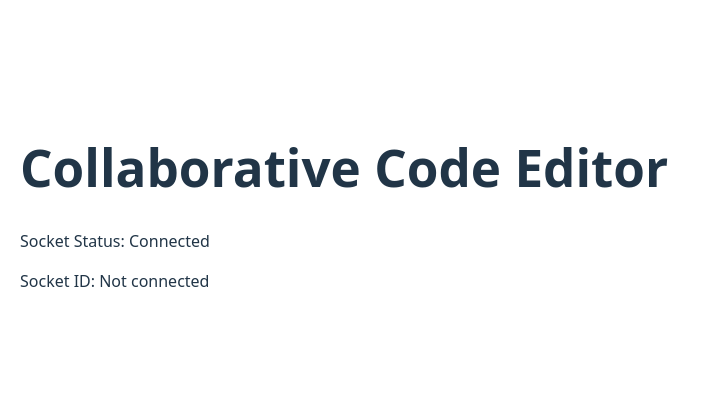
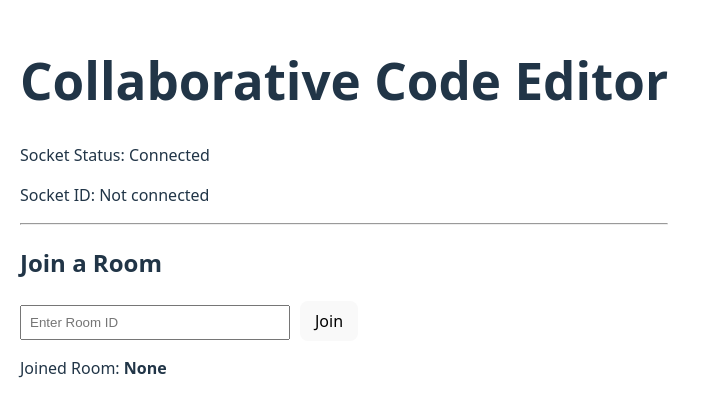
Before and after one commit to namanbhardwaj9532/collab-code-editor, a React (Vite) app in the folder client/: page / in a window 1280 px wide. Shown: the part 193-608 px from the top of the page, without its empty margins (0-713 px from the left). Built offline with nearby package versions, Linux system fonts and the light colour scheme; no server answers.

Commit message:
Add room join UI and socket join event

```diff
--- a/client/src/App.jsx
+++ b/client/src/App.jsx
@@ -5,22 +5,59 @@ const socket = io("http://localhost:5000");
 
 function App() {
   const [socketId, setSocketId] = useState("Not connected");
+  const [roomId, setRoomId] = useState("");
+  const [joinedRoom, setJoinedRoom] = useState("None");
 
   useEffect(() => {
     socket.on("connect", () => {
       setSocketId(socket.id);
     });
 
+    socket.on("joined-room", (room) => {
+      setJoinedRoom(room);
+    });
+
     return () => {
       socket.off("connect");
+      socket.off("joined-room");
     };
   }, []);
+
+  const joinRoom = () => {
+    const room = roomId.trim();
+    if (!room) return;
+
+    socket.emit("join-room", room);
+  };
 
   return (
     <div style={{ padding: "20px" }}>
       <h1>Collaborative Code Editor</h1>
+
       <p>Socket Status: Connected</p>
       <p>Socket ID: {socketId}</p>
+
+      <hr />
+
+      <h2>Join a Room</h2>
+
+      <input
+        value={roomId}
+        onChange={(e) => setRoomId(e.target.value)}
+        placeholder="Enter Room ID"
+        style={{ padding: "8px", width: "250px" }}
+      />
+
+      <button
+        onClick={joinRoom}
+        style={{ marginLeft: "10px", padding: "8px 14px" }}
+      >
+        Join
+      </button>
+
+      <p style={{ marginTop: "15px" }}>
+        Joined Room: <b>{joinedRoom}</b>
+      </p>
     </div>
   );
 }
```
Also changed, not shown: 1 other file (tests, documents, lock files or other folders).
